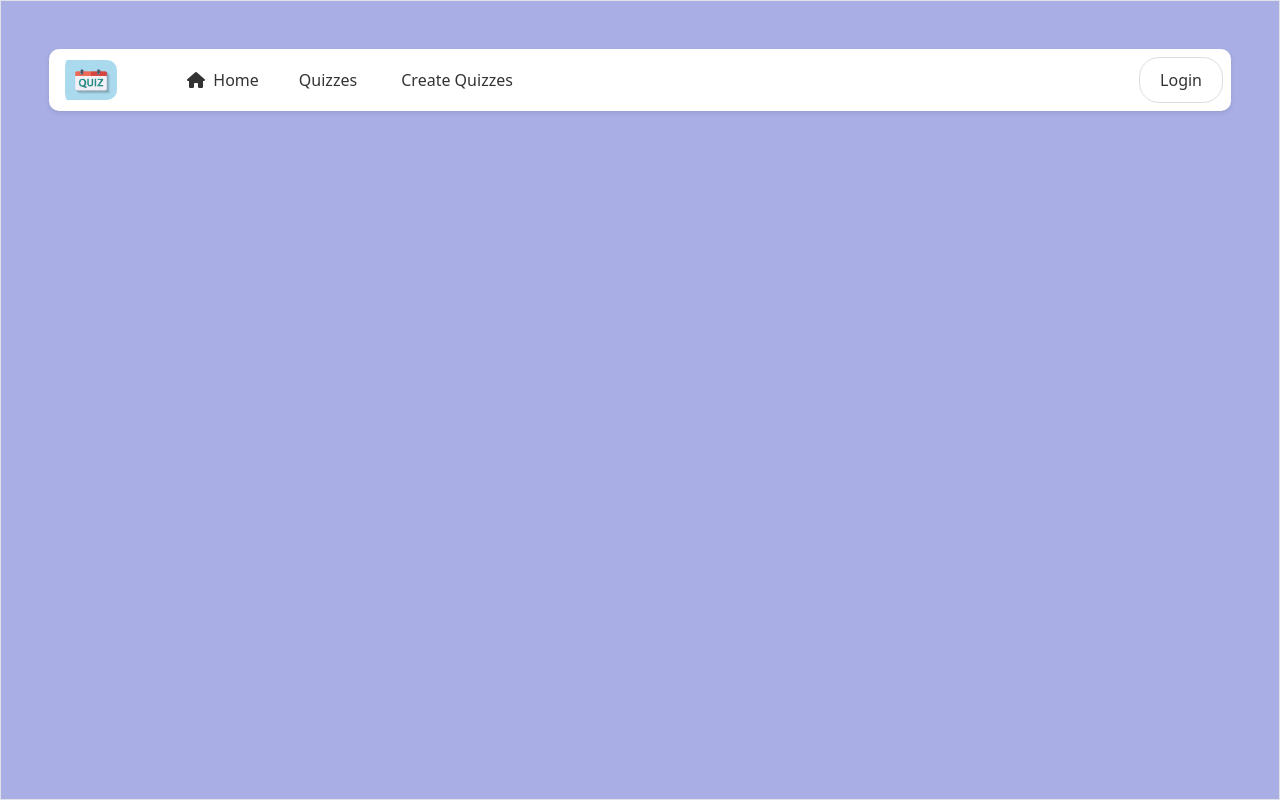
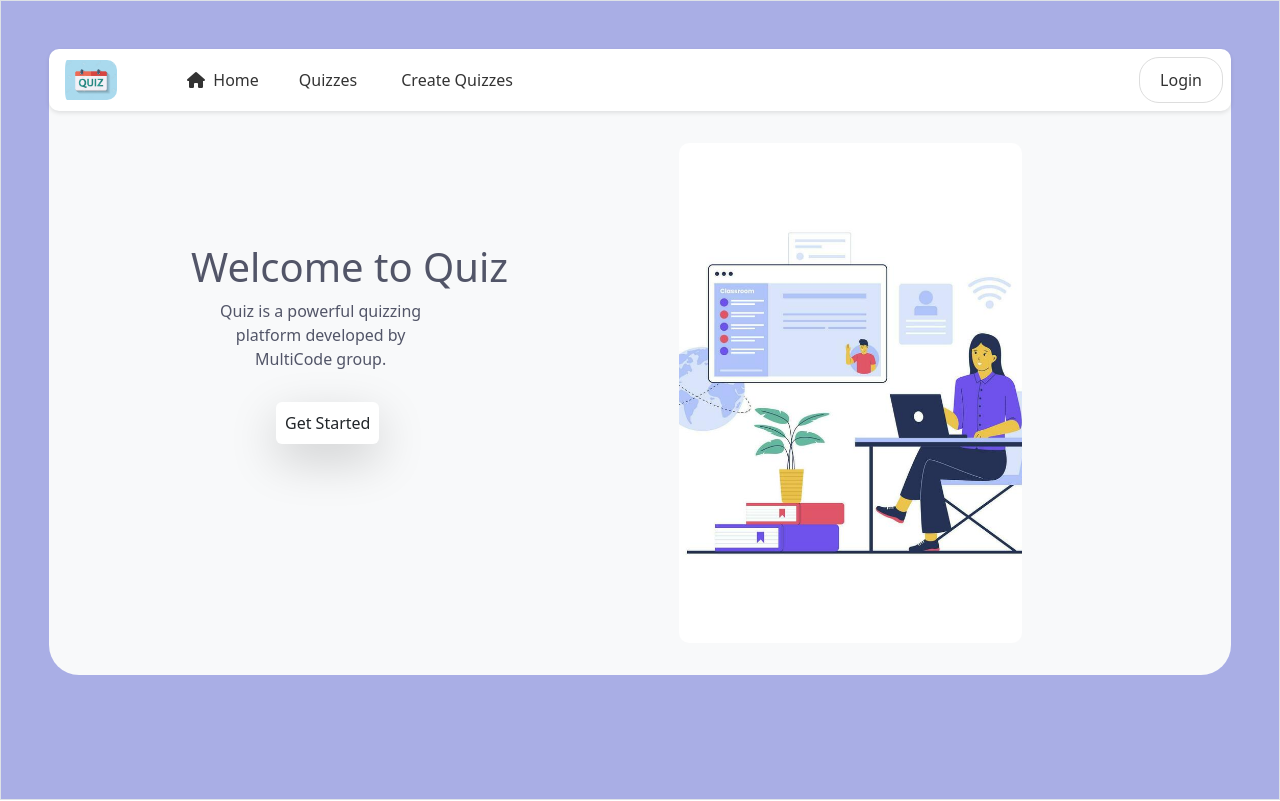
Before and after one commit to githubSivaji/quizapp, a React (Create React App) app: page / in a window 1280 px wide. Shown: the top 801 px of the page. Built offline with nearby package versions, Linux system fonts and the light colour scheme.

Commit message:
sivaji_9

```diff
--- a/package.json
+++ b/package.json
@@ -2,7 +2,7 @@
   "name": "quiz_app",
   "version": "0.1.0",
   "private": true,
-  "homepage": "https://githubSivaji.github.io/quizapp/",
+  "homepage": "https://githubSivaji.github.io/",
   "dependencies": {
     "@fortawesome/free-brands-svg-icons": "^6.6.0",
     "@fortawesome/react-fontawesome": "^0.2.2",
--- a/src/Components/Layout.js
+++ b/src/Components/Layout.js
@@ -17,7 +17,7 @@
                     <BrowserRouter>
                         <NavBar/>
                         <Routes>
-                            <Route path='/quizapp' element={<Home />} />
+                            <Route path='/' element={<Home />} />
                             <Route path='/CreateQuiz' element={<Createquiz />} />
                             <Route path='/quizlist' element={<QuizList />} />
                             <Route path='/quiz/:quizId' element={<Quizopen />} />
--- a/src/Components/Navbar.jsx
+++ b/src/Components/Navbar.jsx
@@ -13,7 +13,7 @@
           <img src={logo} alt="Logo" className="logo" />
 
           <div className="nav-links">
-            <Link to ='/quizapp'>
+            <Link to ='/'>
             <i class="fa-solid fa-house" to='/'> </i> &nbsp;Home
             </Link>
             <Link to='/quizlist'>Quizzes</Link>
@@ -28,7 +28,7 @@
                 style={{fontSize: "25px"}}>
               <i class="fa-solid fa-xmark"></i>
               </div>
-            <Link to ='/quizapp' onClick={()=>setenablemenu(false)}>
+            <Link to ='/' onClick={()=>setenablemenu(false)}>
             <i class="fa-solid fa-house" to='/'> </i> &nbsp;Home
             </Link>
             <Link to='/quizlist' onClick={()=>setenablemenu(false)}>Quizzes</Link>
```
